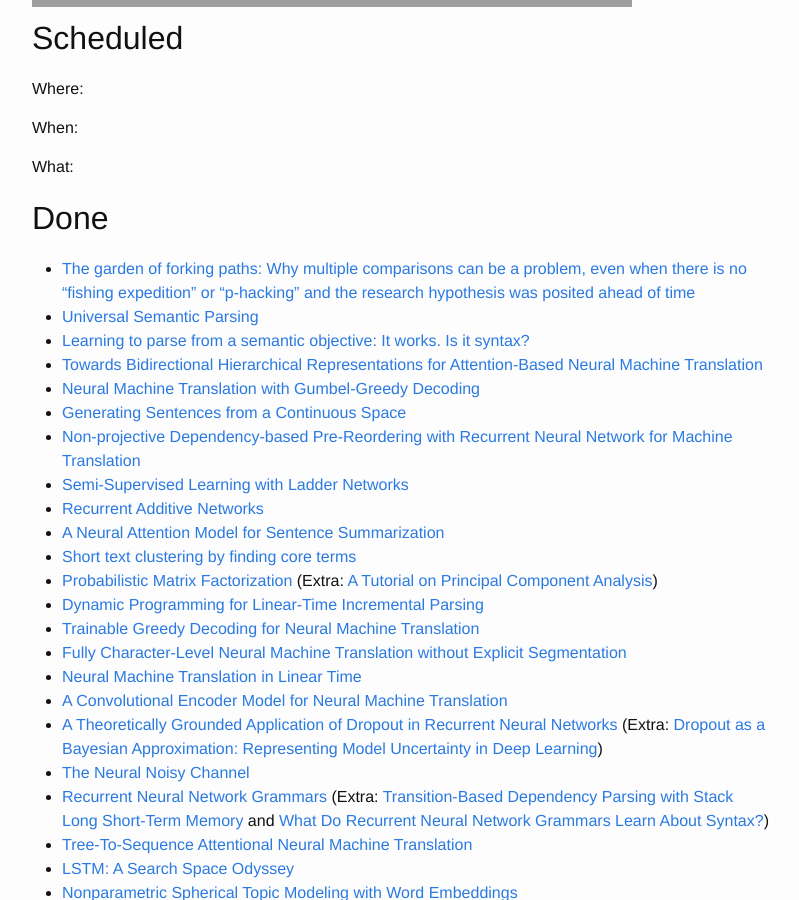
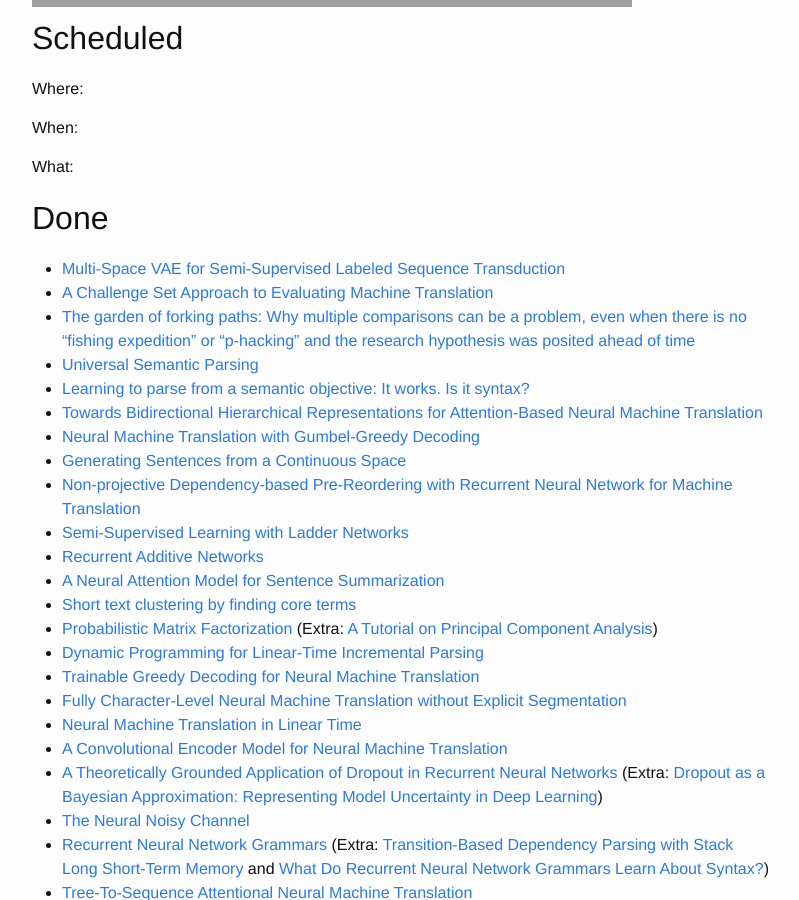
Before and after one commit to wilkeraziz/oldsite, a Jekyll site: the page built from pages/slpl.markdown, in a window 1280 px wide and 900 px high, scrolled down 374 px. Shown: the whole window, without its empty margins (238-1037 px from the left). Built offline with Jekyll 4.4.1, drawn with Linux system fonts in a browser that asks for light colours; grey boxes are pictures that could not be loaded.

Commit message:
update SLPL

```diff
--- a/pages/slpl.markdown
+++ b/pages/slpl.markdown
@@ -20,6 +20,8 @@ What:
 
 # Done
 
+* [Multi-Space VAE for Semi-Supervised Labeled Sequence Transduction](https://aclanthology.coli.uni-saarland.de/pdf/P/P17/P17-1029.pdf)
+* [A Challenge Set Approach to Evaluating Machine Translation](http://aclweb.org/anthology/D17-1262)
 * [The garden of forking paths: Why multiple comparisons can be a problem, even when there is no "fishing expedition" or "p-hacking" and the research hypothesis was posited ahead of time](http://www.stat.columbia.edu/~gelman/research/unpublished/p_hacking.pdf)
 * [Universal Semantic Parsing](https://arxiv.org/pdf/1702.03196.pdf)
 * [Learning to parse from a semantic objective: It works. Is it syntax?](https://arxiv.org/pdf/1709.01121.pdf)
```
